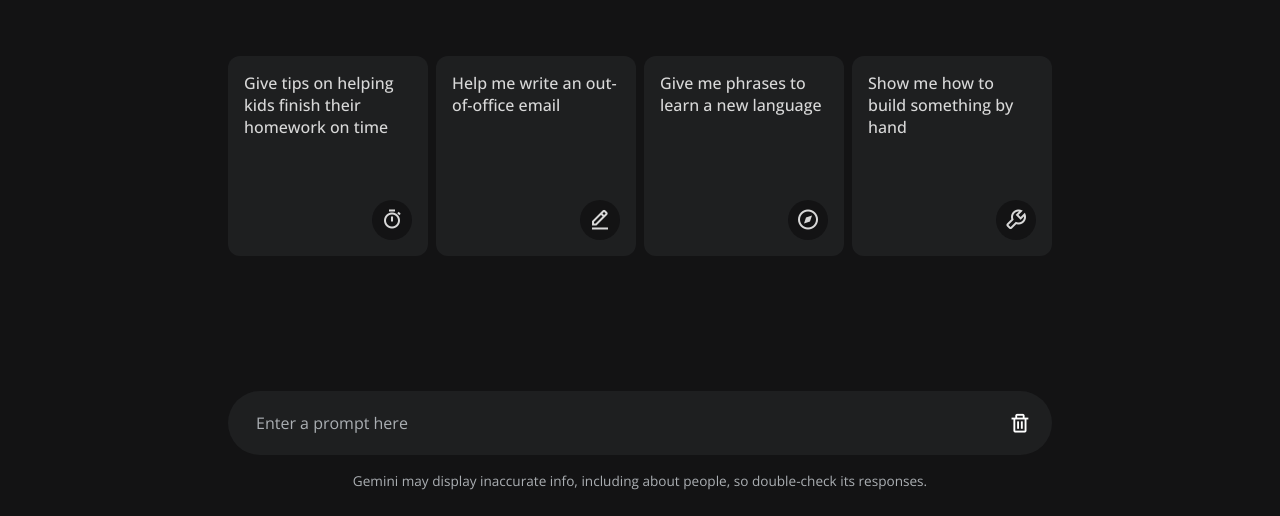
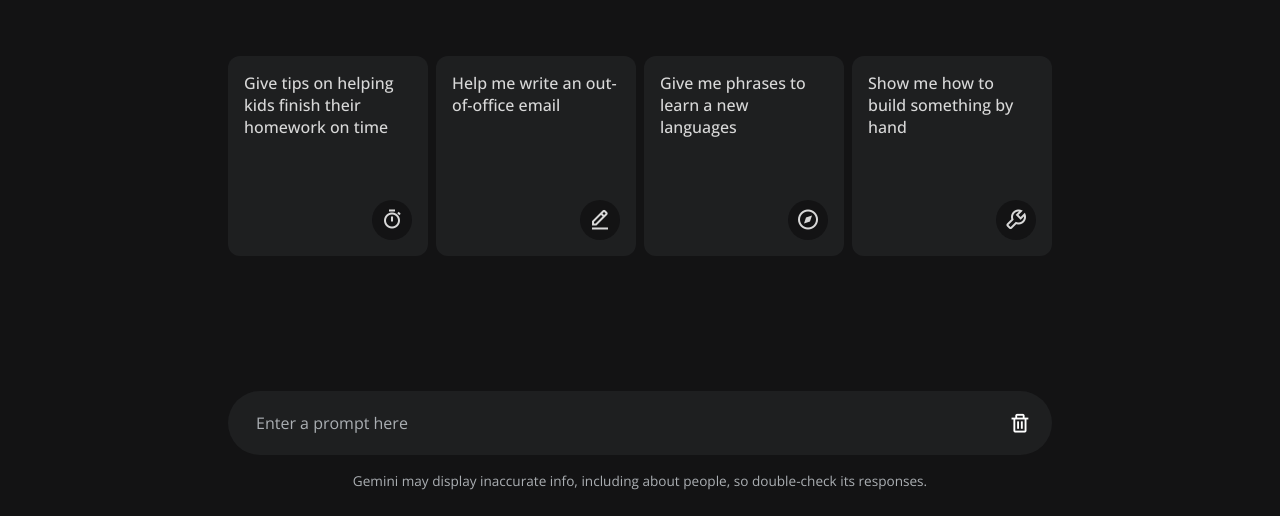
Before and after one commit to OmadbekXusanboyev/Google-Gemini, a plain HTML site: page index.html in a window 1280 px wide. Shown: the part 284-800 px from the top of the page. Drawn offline with nearby package versions, Linux system fonts and the light colour scheme.

Commit message:
xatolik togrilandi

```diff
--- a/index.html
+++ b/index.html
@@ -48,7 +48,7 @@
         </div>
         <div class="suggests__item">
           <p class="suggests__item-text">
-            Give me phrases to learn a new language
+            Give me phrases to learn a new languages
           </p>
           <div class="suggests__item-icon">
             <i class="bx bx-compass"></i>
```
